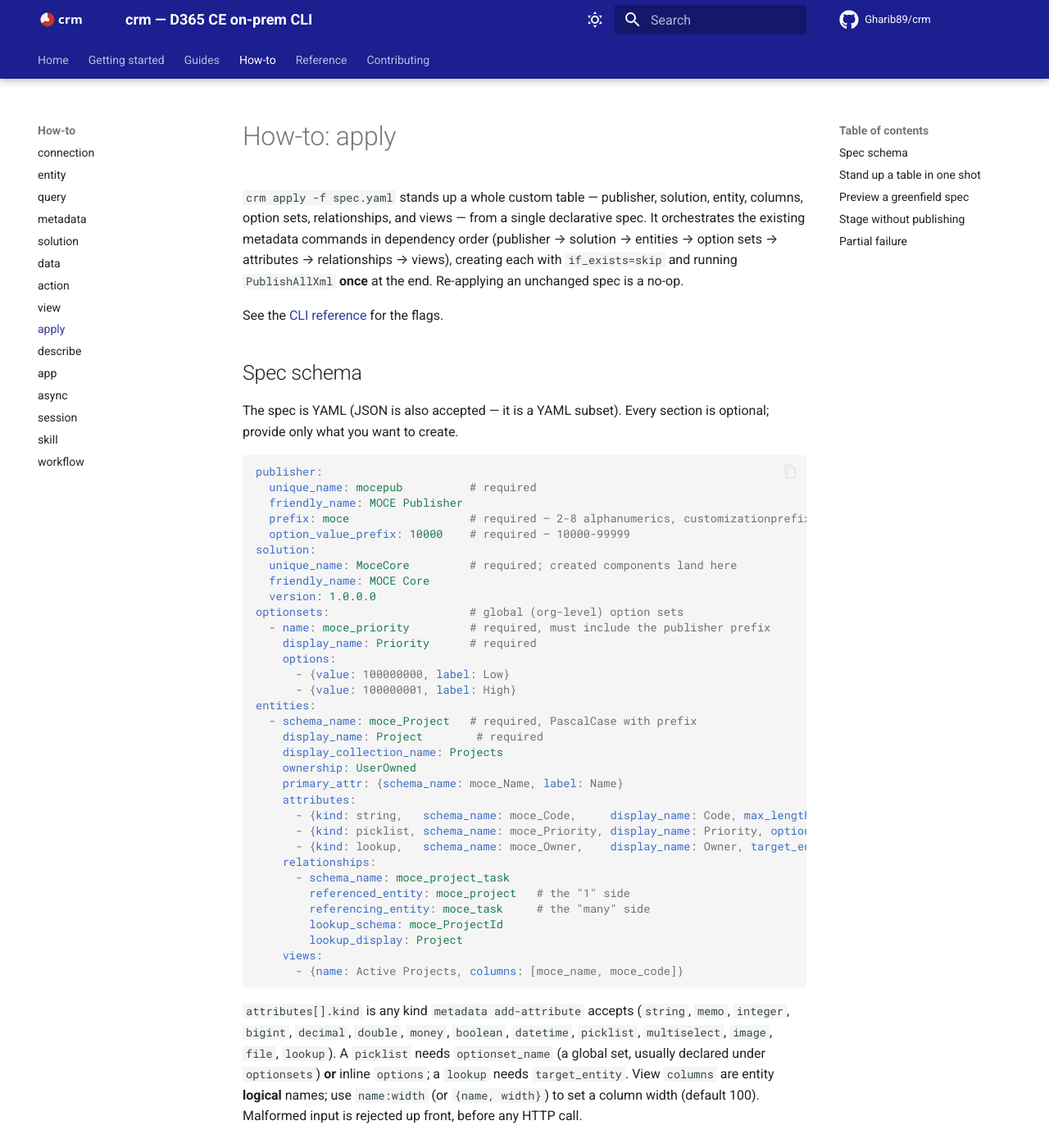
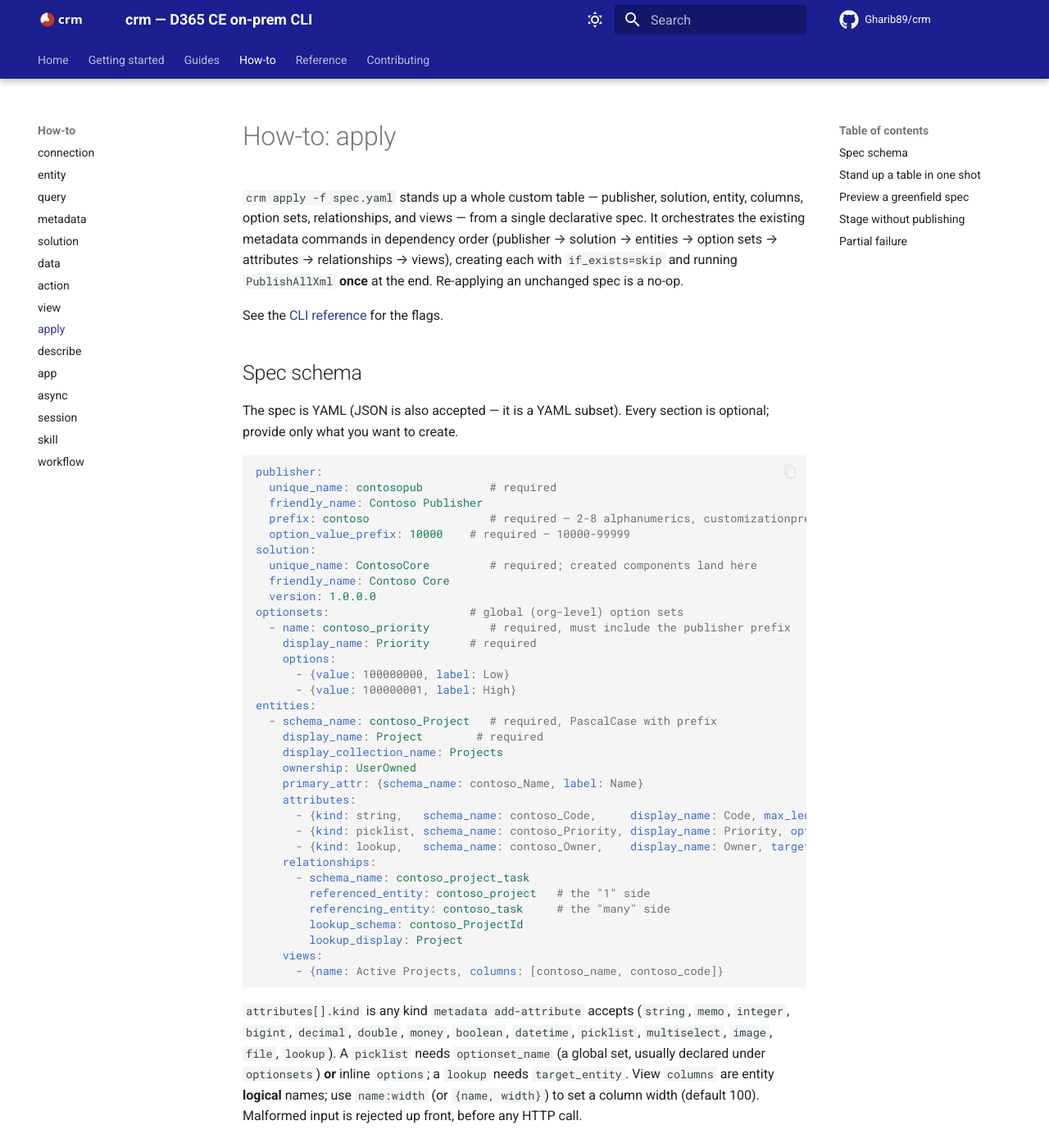
Before and after one commit to Gharib89/crm, an MkDocs documentation site: the page built from docs/how-to/apply.md, in a window 1280 px wide and 1400 px high. Shown: the whole window at 82% size. Built offline with MkDocs 1.6.1 and Material for MkDocs 9.7.7, drawn with Linux system fonts in a browser that asks for light colours; comment, search, counter and statistics services are not loaded.

Commit message:
chore(release): v0.9.0
Cut 0.9.0 over the accumulated Unreleased work (describe #63, apply #60,
llms.txt #96, error taxonomy #62) plus a fixture/docs genericization:
moce → contoso across test fixtures and docs/examples, so the published
docs and shipped SKILL.md carry no internal org name or hostname. No
production code touched; example/test data only.

Co-Authored-By: Claude Opus 4.8 (1M context) <noreply@anthropic.com>

````diff
--- a/crm/__init__.py
+++ b/crm/__init__.py
@@ -1,3 +1,3 @@
 """crm — Stateful CLI for Dynamics 365 CE on-prem 9.x Web API."""
 
-__version__ = "0.8.0"
+__version__ = "0.9.0"
--- a/docs/how-to/apply.md
+++ b/docs/how-to/apply.md
@@ -16,38 +16,38 @@ optional; provide only what you want to create.
 
 ```yaml
 publisher:
-  unique_name: mocepub          # required
-  friendly_name: MOCE Publisher
-  prefix: moce                  # required — 2-8 alphanumerics, customizationprefix
+  unique_name: contosopub          # required
+  friendly_name: Contoso Publisher
+  prefix: contoso                  # required — 2-8 alphanumerics, customizationprefix
   option_value_prefix: 10000    # required — 10000-99999
 solution:
-  unique_name: MoceCore         # required; created components land here
-  friendly_name: MOCE Core
+  unique_name: ContosoCore         # required; created components land here
+  friendly_name: Contoso Core
   version: 1.0.0.0
 optionsets:                     # global (org-level) option sets
-  - name: moce_priority         # required, must include the publisher prefix
+  - name: contoso_priority         # required, must include the publisher prefix
     display_name: Priority      # required
     options:
       - {value: 100000000, label: Low}
       - {value: 100000001, label: High}
 entities:
-  - schema_name: moce_Project   # required, PascalCase with prefix
+  - schema_name: contoso_Project   # required, PascalCase with prefix
     display_name: Project        # required
     display_collection_name: Projects
     ownership: UserOwned
-    primary_attr: {schema_name: moce_Name, label: Name}
+    primary_attr: {schema_name: contoso_Name, label: Name}
     attributes:
-      - {kind: string,   schema_name: moce_Code,     display_name: Code, max_length: 100}
-      - {kind: picklist, schema_name: moce_Priority, display_name: Priority, optionset_name: moce_priority}
-      - {kind: lookup,   schema_name: moce_Owner,    display_name: Owner, target_entity: systemuser}
+      - {kind: string,   schema_name: contoso_Code,     display_name: Code, max_length: 100}
+      - {kind: picklist, schema_name: contoso_Priority, display_name: Priority, optionset_name: contoso_priority}
+      - {kind: lookup,   schema_name: contoso_Owner,    display_name: Owner, target_entity: systemuser}
     relationships:
-      - schema_name: moce_project_task
-        referenced_entity: moce_project   # the "1" side
-        referencing_entity: moce_task     # the "many" side
-        lookup_schema: moce_ProjectId
+      - schema_name: contoso_project_task
+        referenced_entity: contoso_project   # the "1" side
+        referencing_entity: contoso_task     # the "many" side
+        lookup_schema: contoso_ProjectId
         lookup_display: Project
     views:
-      - {name: Active Projects, columns: [moce_name, moce_code]}
+      - {name: Active Projects, columns: [contoso_name, contoso_code]}
 ```
 
 `attributes[].kind` is any kind `metadata add-attribute` accepts (`string`,
--- a/setup.py
+++ b/setup.py
@@ -2,7 +2,7 @@ from setuptools import setup, find_packages
 
 setup(
     name="crm",
-    version="0.8.0",
+    version="0.9.0",
     description="Stateful CLI harness for Microsoft Dynamics 365 Customer Engagement (on-premises) v9.x Web API",
     long_description=open("README.md", encoding="utf-8").read() if __import__("os").path.exists("README.md") else "",
     long_description_content_type="text/markdown",
````
Also changed, not shown: CHANGELOG.md (+5 -0 lines), crm/skills/SKILL.md (+9 -9 lines), docs/superpowers/plans/2026-05-25-e2e-demo.md (+23 -23 lines), docs/superpowers/specs/2026-05-25-e2e-demo-design.md (+11 -11 lines), 3 other files.
